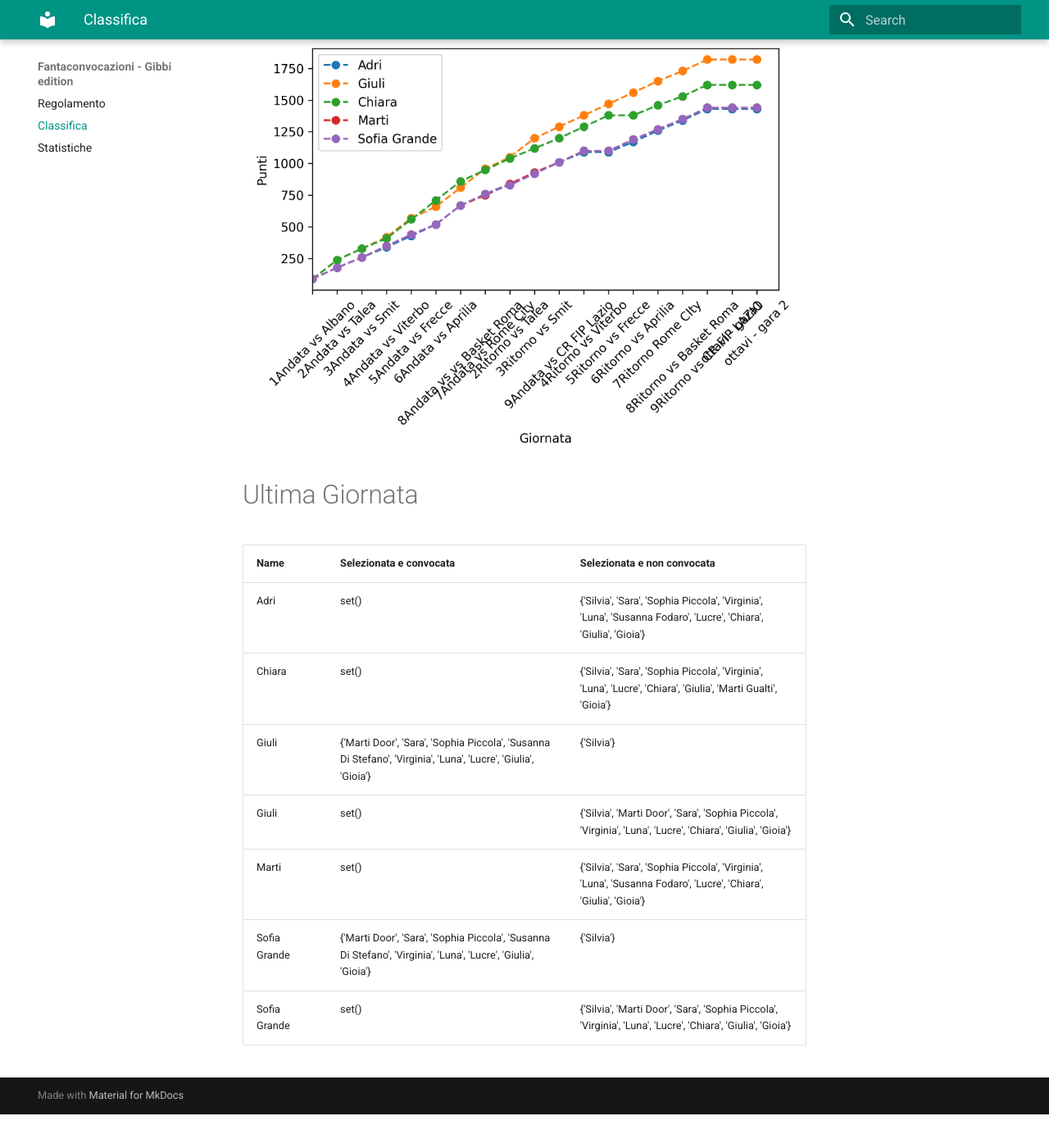
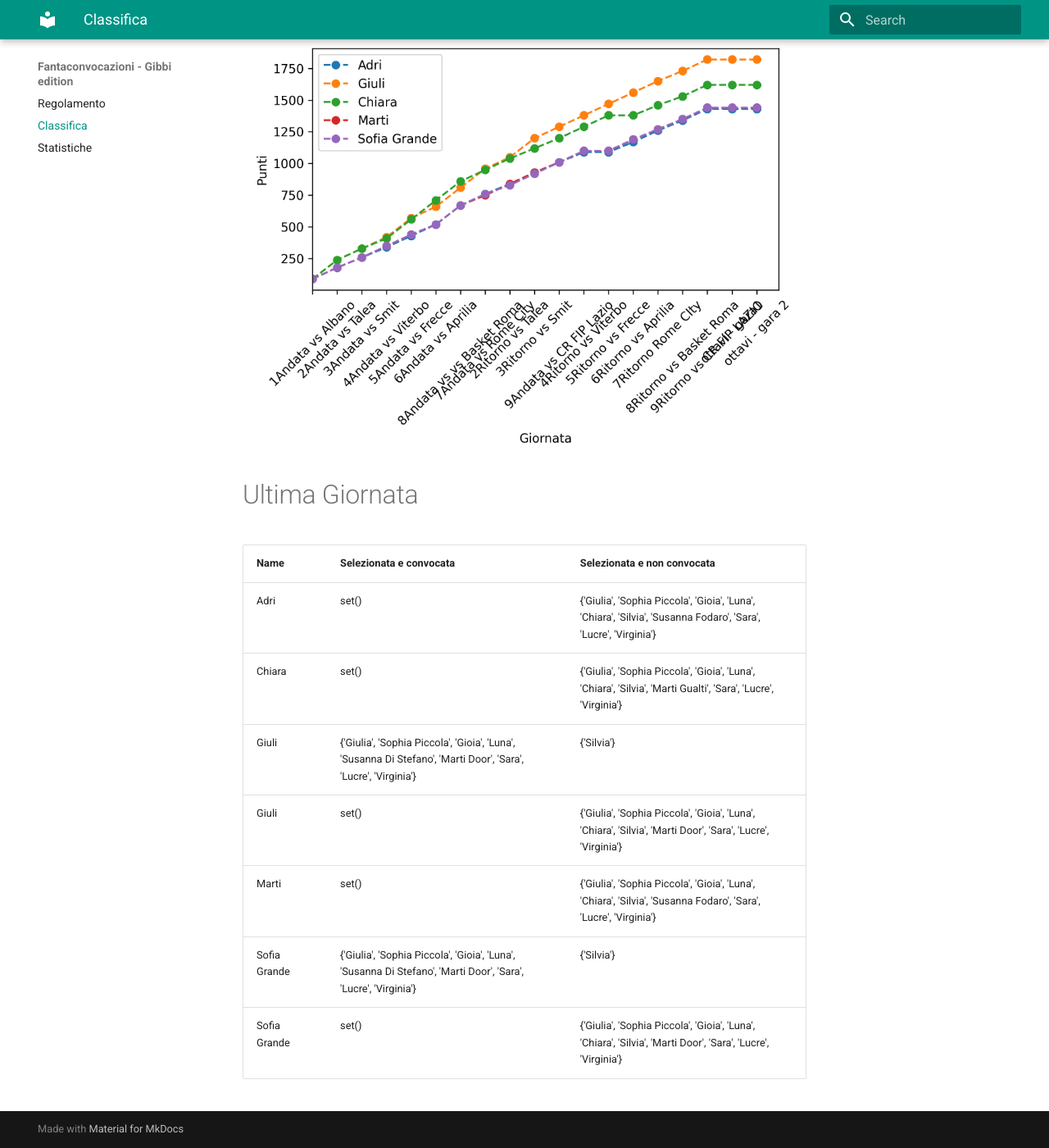
Before and after one commit to martinig94/fantagibbi, an MkDocs documentation site: the page built from docs/Classifica.md, in a window 1280 px wide and 1400 px high, scrolled down 565 px. Shown: the whole window at 82% size. Built offline with MkDocs 1.6.1 and Material for MkDocs 9.7.7, drawn with Linux system fonts in a browser that asks for light colours; before the commit the page ends 1924 px from its top, so only the background shows below that.

Commit message:
Auto-update from main.py

```diff
--- a/docs/Classifica.md
+++ b/docs/Classifica.md
@@ -18,11 +18,11 @@
 <!-- START_TABLE CORRECT -->
 | Name         | Selezionata e convocata                                                                                        | Selezionata e non convocata                                                                                      |
 |:-------------|:---------------------------------------------------------------------------------------------------------------|:-----------------------------------------------------------------------------------------------------------------|
-| Adri         | set()                                                                                                          | {'Silvia', 'Sara', 'Sophia Piccola', 'Virginia', 'Luna', 'Susanna Fodaro', 'Lucre', 'Chiara', 'Giulia', 'Gioia'} |
-| Chiara       | set()                                                                                                          | {'Silvia', 'Sara', 'Sophia Piccola', 'Virginia', 'Luna', 'Lucre', 'Chiara', 'Giulia', 'Marti Gualti', 'Gioia'}   |
-| Giuli        | {'Marti Door', 'Sara', 'Sophia Piccola', 'Susanna Di Stefano', 'Virginia', 'Luna', 'Lucre', 'Giulia', 'Gioia'} | {'Silvia'}                                                                                                       |
-| Giuli        | set()                                                                                                          | {'Silvia', 'Marti Door', 'Sara', 'Sophia Piccola', 'Virginia', 'Luna', 'Lucre', 'Chiara', 'Giulia', 'Gioia'}     |
-| Marti        | set()                                                                                                          | {'Silvia', 'Sara', 'Sophia Piccola', 'Virginia', 'Luna', 'Susanna Fodaro', 'Lucre', 'Chiara', 'Giulia', 'Gioia'} |
-| Sofia Grande | {'Marti Door', 'Sara', 'Sophia Piccola', 'Susanna Di Stefano', 'Virginia', 'Luna', 'Lucre', 'Giulia', 'Gioia'} | {'Silvia'}                                                                                                       |
-| Sofia Grande | set()                                                                                                          | {'Silvia', 'Marti Door', 'Sara', 'Sophia Piccola', 'Virginia', 'Luna', 'Lucre', 'Chiara', 'Giulia', 'Gioia'}     |
+| Adri         | set()                                                                                                          | {'Giulia', 'Sophia Piccola', 'Gioia', 'Luna', 'Chiara', 'Silvia', 'Susanna Fodaro', 'Sara', 'Lucre', 'Virginia'} |
+| Chiara       | set()                                                                                                          | {'Giulia', 'Sophia Piccola', 'Gioia', 'Luna', 'Chiara', 'Silvia', 'Marti Gualti', 'Sara', 'Lucre', 'Virginia'}   |
+| Giuli        | {'Giulia', 'Sophia Piccola', 'Gioia', 'Luna', 'Susanna Di Stefano', 'Marti Door', 'Sara', 'Lucre', 'Virginia'} | {'Silvia'}                                                                                                       |
+| Giuli        | set()                                                                                                          | {'Giulia', 'Sophia Piccola', 'Gioia', 'Luna', 'Chiara', 'Silvia', 'Marti Door', 'Sara', 'Lucre', 'Virginia'}     |
+| Marti        | set()                                                                                                          | {'Giulia', 'Sophia Piccola', 'Gioia', 'Luna', 'Chiara', 'Silvia', 'Susanna Fodaro', 'Sara', 'Lucre', 'Virginia'} |
+| Sofia Grande | {'Giulia', 'Sophia Piccola', 'Gioia', 'Luna', 'Susanna Di Stefano', 'Marti Door', 'Sara', 'Lucre', 'Virginia'} | {'Silvia'}                                                                                                       |
+| Sofia Grande | set()                                                                                                          | {'Giulia', 'Sophia Piccola', 'Gioia', 'Luna', 'Chiara', 'Silvia', 'Marti Door', 'Sara', 'Lucre', 'Virginia'}     |
 <!-- END_TABLE CORRECT -->
```
